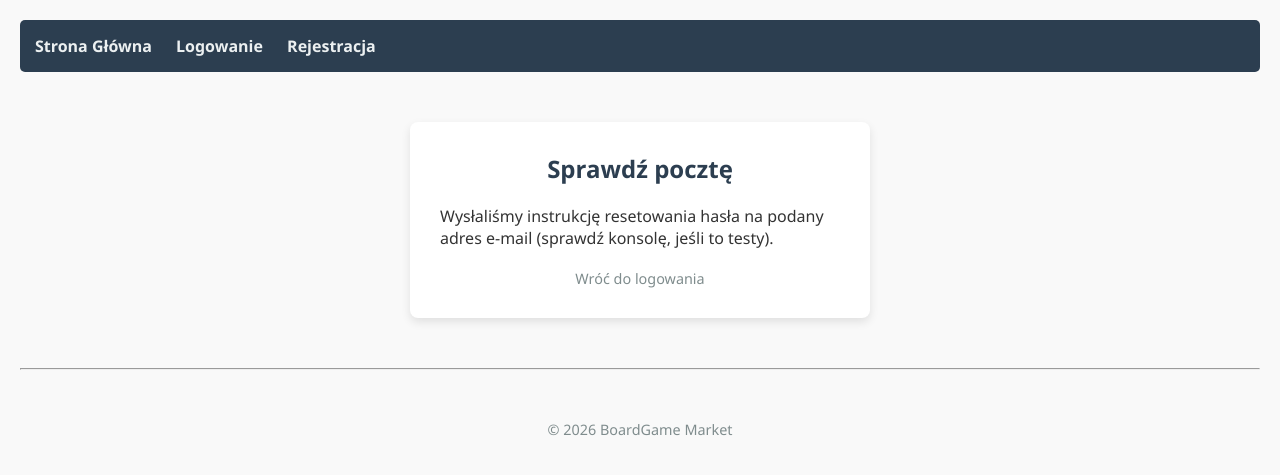
After one commit to Wysocki-Piotr/board-games-marketplace-django-web-app, a Django app: page /password-reset/done/ in a window 1280 px wide. The commit adds this page. Shown: the top 475 px of the page. Run offline with Django 5.2, Linux system fonts and the light colour scheme.

Commit message:
add password reset logic

```diff
--- a/config/settings.py
+++ b/config/settings.py
@@ -9,6 +9,8 @@ load_dotenv()
 SECRET_KEY = os.getenv('SECRET_KEY')
 
 DEBUG = True
+
+EMAIL_BACKEND = 'django.core.mail.backends.console.EmailBackend'
 
 ALLOWED_HOSTS = []
 
--- /dev/null
+++ b/market/templates/market/password_reset_done.html
@@ -0,0 +1,10 @@
+{% extends 'market/base.html' %}
+{% block content %}
+<div class="auth-container">
+    <h2 class="auth-header">Sprawdź pocztę</h2>
+    <p>Wysłaliśmy instrukcję resetowania hasła na podany adres e-mail (sprawdź konsolę, jeśli to testy).</p>
+    <div class="auth-links">
+        <a href="{% url 'login' %}">Wróć do logowania</a>
+    </div>
+</div>
+{% endblock %}
--- a/market/templates/registration/login.html
+++ b/market/templates/registration/login.html
@@ -11,7 +11,7 @@
     </form>
 
     <div class="auth-links">
-        <a href="{% url 'password_reset' %}">Zapomniałeś hasła?</a> |
+        <a href="{% url 'market:password_reset' %}">Zapomniałeś hasła?</a> |
         <a href="{% url 'market:register' %}">Załóż konto</a>
     </div>
 </div>
--- a/market/urls.py
+++ b/market/urls.py
@@ -1,4 +1,4 @@
-from django.urls import path
+from django.urls import path, reverse_lazy
 from . import views
 from django.contrib.auth import views as auth_views
 
@@ -12,4 +12,16 @@ urlpatterns = [
     path('listing/<int:pk>/kup/', views.kup_gre, name='buy_listing'),
     path('login/', auth_views.LoginView.as_view(), name='login'),
     path('logout/', auth_views.LogoutView.as_view(), name='logout'),
+    path('password-reset/',
+         auth_views.PasswordResetView.as_view(
+             template_name='market/password_reset_form.html',
+            success_url=reverse_lazy('market:password_reset_done')
+         ),
+         name='password_reset'),
+
+    path('password-reset/done/',
+         auth_views.PasswordResetDoneView.as_view(
+             template_name='market/password_reset_done.html'
+         ),
+         name='password_reset_done'),
 ]
```
Also changed, not shown: market/templates/market/password_reset_form.html (added, +11 -0 lines).
